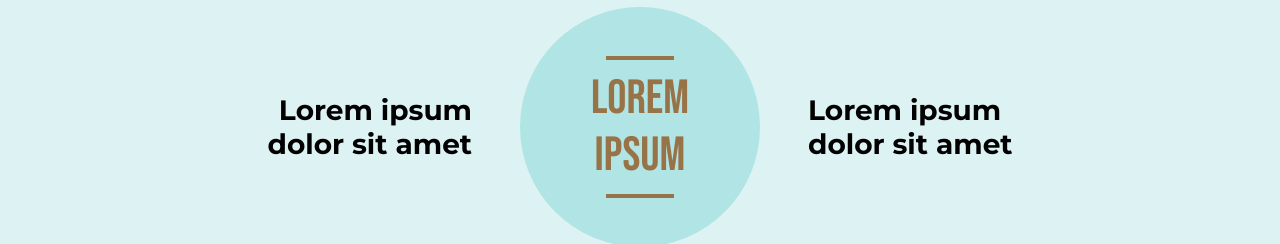
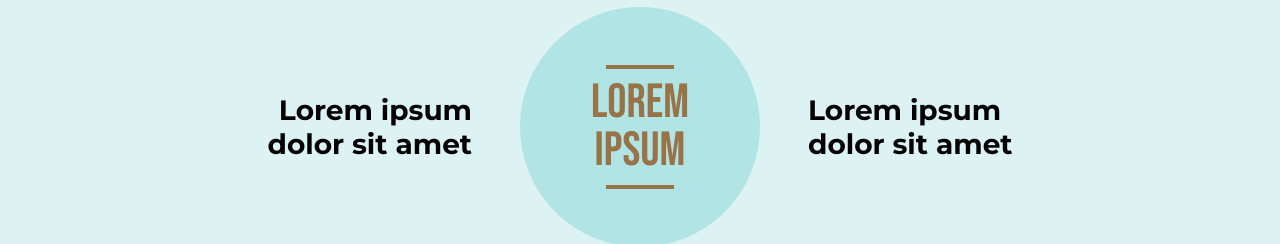
Before and after one commit to mactrix-markjohn/laisla, a React (Vite) app: page /laisla/Journal/SEO in a window 1280 px wide. Shown: the part 412-656 px from the top of the page. Built offline with nearby package versions, Linux system fonts and the light colour scheme.

Commit message:
Line height of SEO text

```diff
--- a/src/Components/SEO/Section2SEO/Section2SEO.css
+++ b/src/Components/SEO/Section2SEO/Section2SEO.css
@@ -102,6 +102,7 @@
         font-family: "Bebas Neue", sans-serif;
         font-size: 48px;
         font-weight: 400;
+        line-height: 48px;
         text-align: center;
         color: #977347;
         width: 50%;
```
